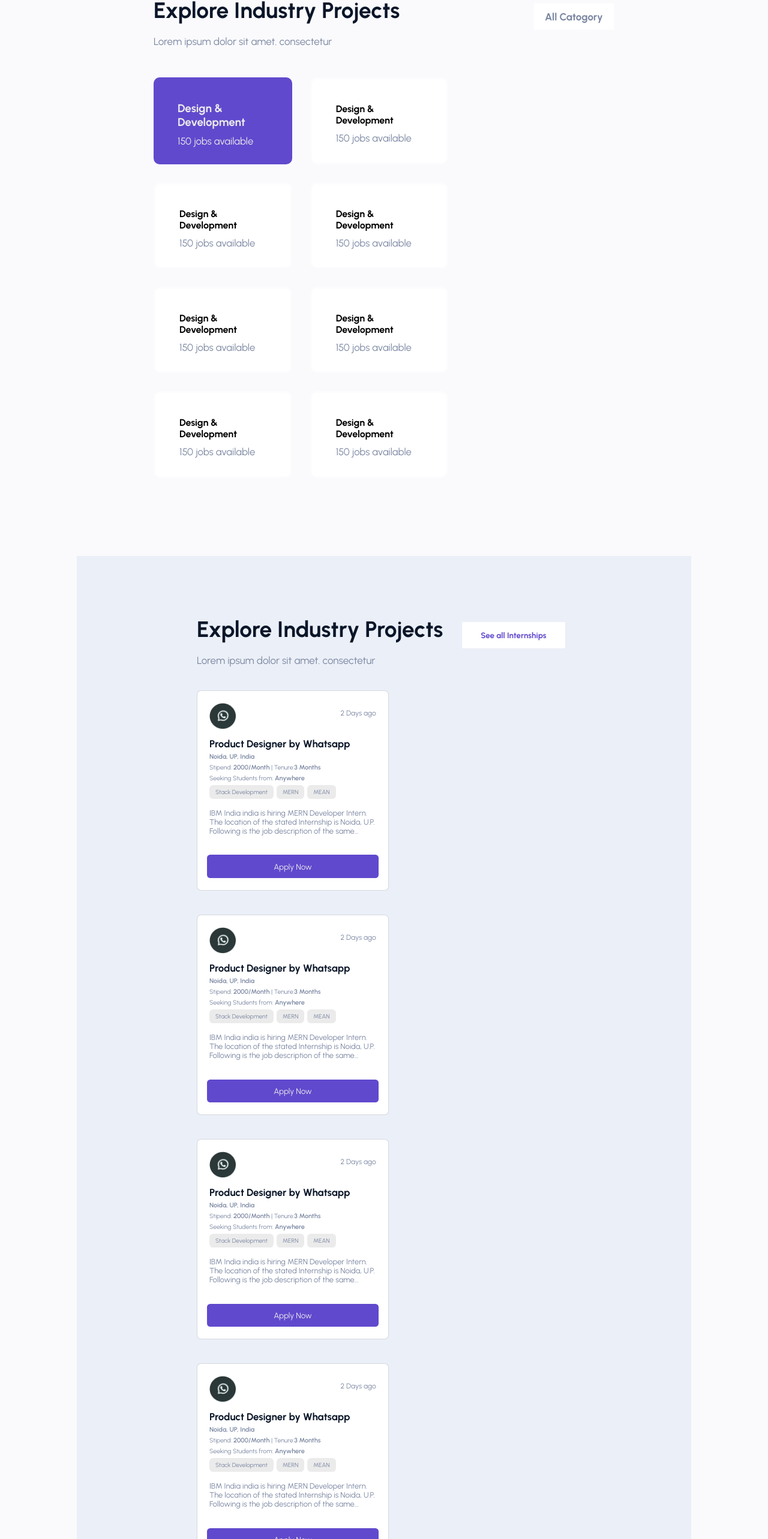
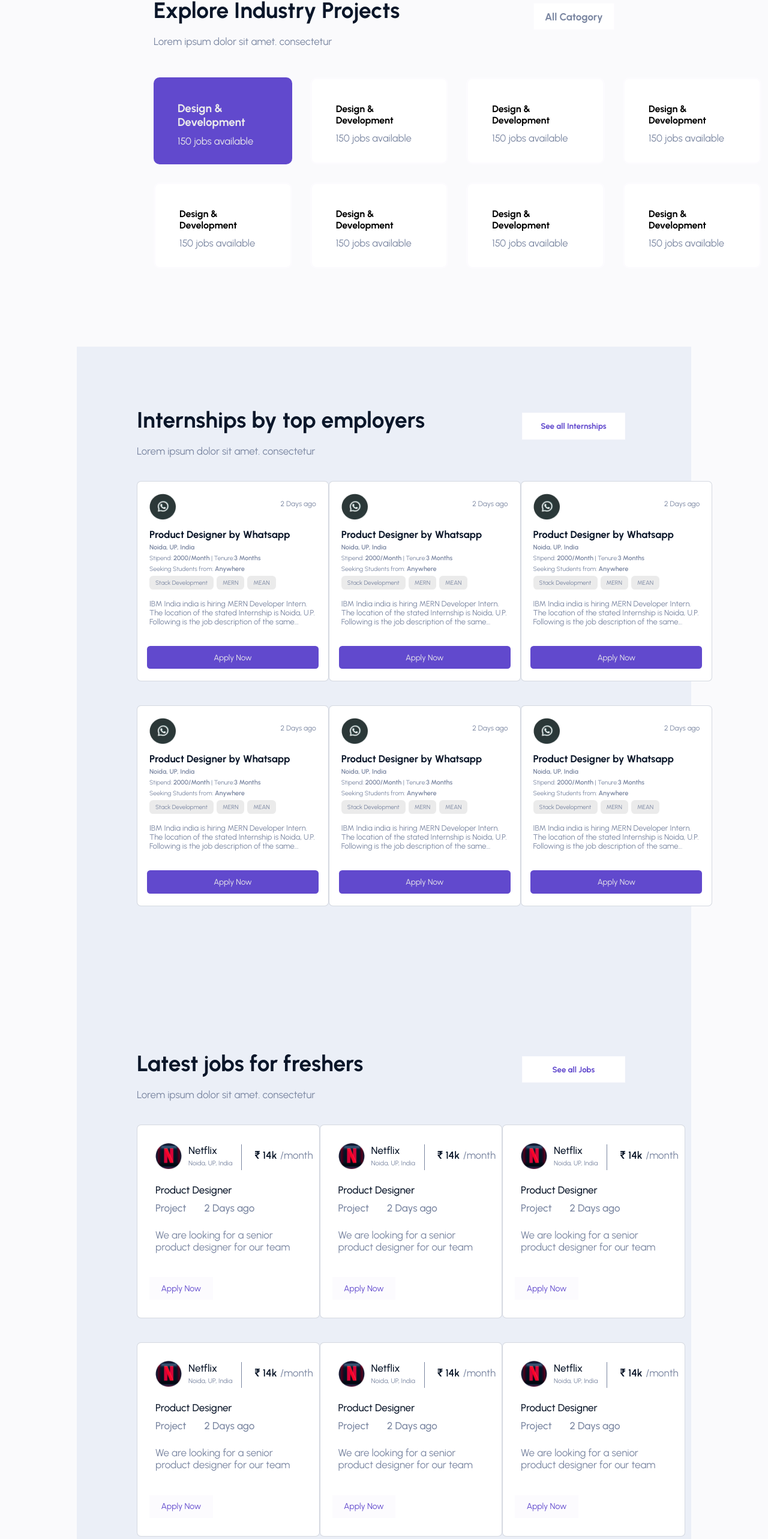
Before and after one commit to Navdeepsingh4298/pinsout-assignment, a Next.js app: page / in a window 1280 px wide. Shown: the part 2552-5118 px from the top of the page at 60% size. Built offline with nearby package versions, Linux system fonts and the light colour scheme.

Commit message:
add some fixes

```diff
--- a/components/internships/internships.component.jsx
+++ b/components/internships/internships.component.jsx
@@ -6,7 +6,9 @@ const Internships = () => {
 	return (
 		<div className={styles.iContainer}>
 			<div className={styles.iHeaderContainer}>
-				<h3 className={styles.iContainerHeading}>Explore Industry Projects</h3>
+				<h3 className={styles.iContainerHeading}>
+					Internships by top employers
+				</h3>
 				<p className={styles.iContainerPara}>
 					Lorem ipsum dolor sit amet. consectetur
 				</p>
--- a/components/internships/internships.module.css
+++ b/components/internships/internships.module.css
@@ -1,7 +1,7 @@
 .iContainer {
 	width: 80%;
 	background-color: #ebeff7;
-	padding: 100px 200px;
+	padding: 100px;
 	margin: 100px auto 0;
 }
 
@@ -37,10 +37,9 @@
 
 .iCardsContainer {
 	width: 100%;
-	display: flex;
-	align-items: center;
-	justify-content: space-between;
-	flex-wrap: wrap;
+	display: grid;
+	grid-template-columns: repeat(3, 1fr);
+	justify-items: center;
 	margin-top: 40px;
 }
 
--- a/components/jobs/jobs.module.css
+++ b/components/jobs/jobs.module.css
@@ -1,7 +1,7 @@
 .jContainer {
 	width: 80%;
 	background-color: #ebeff7;
-	padding: 100px 200px;
+	padding: 100px;
 	margin: 0 auto 100px;
 }
 
@@ -37,10 +37,9 @@
 
 .jCardsContainer {
 	width: 100%;
-	display: flex;
-	align-items: center;
-	justify-content: space-between;
-	flex-wrap: wrap;
+	display: grid;
+	grid-template-columns: repeat(3, 1fr);
+	justify-items: center;
 	margin-top: 40px;
 }
 
--- a/components/projects/projects.module.css
+++ b/components/projects/projects.module.css
@@ -35,9 +35,9 @@
 }
 
 .projectCardsContainer {
-	display: flex;
-	align-items: center;
-	flex-wrap: wrap;
+	display: grid;
+	grid-template-columns: repeat(4, 1fr);
+	justify-items: center;
 	margin-top: 50px;
 }
 
--- a/components/testimonial/testimonial.module.css
+++ b/components/testimonial/testimonial.module.css
@@ -1,5 +1,5 @@
 .tContainer {
-	width: 60%;
+	width: 70%;
 	margin: 0 auto 100px;
 }
 
```
